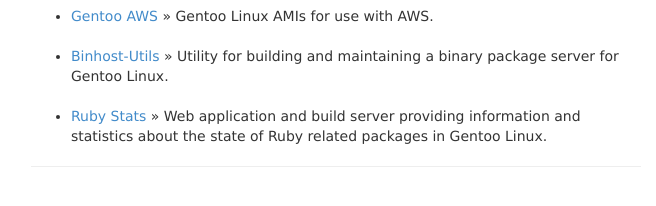
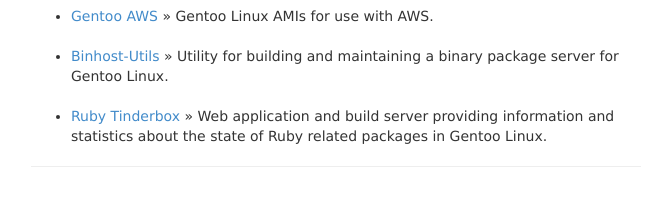
Before and after one commit to p8952/p8952.github.io.old, a Jekyll site: the page built from projects.html, in a window 1280 px wide. Shown: the part 261-467 px from the top of the page, without its empty margins (304-960 px from the left). Built offline with Jekyll 4.4.1, drawn with Linux system fonts in a browser that asks for light colours; Markdown is read by kramdown in place of the engine named in the settings.

Commit message:
Stats -> Tinderbox

```diff
--- a/projects.html
+++ b/projects.html
@@ -13,7 +13,7 @@ title: Projects
 	<br>
 	<li><a href="https://github.com/p8952/binhost-utils">Binhost-Utils</a> &raquo; Utility for building and maintaining a binary package server for Gentoo Linux.</li>
 	<br>
-	<li><a href="http://ruby-stats.p8952.info">Ruby Stats</a> &raquo; Web application and build server providing information and statistics about the state of Ruby related packages in Gentoo Linux.</li>
+	<li><a href="http://ruby-stats.p8952.info">Ruby Tinderbox</a> &raquo; Web application and build server providing information and statistics about the state of Ruby related packages in Gentoo Linux.</li>
 </ul>
 
 <hr>
```
Also changed, not shown: 1 other file.
